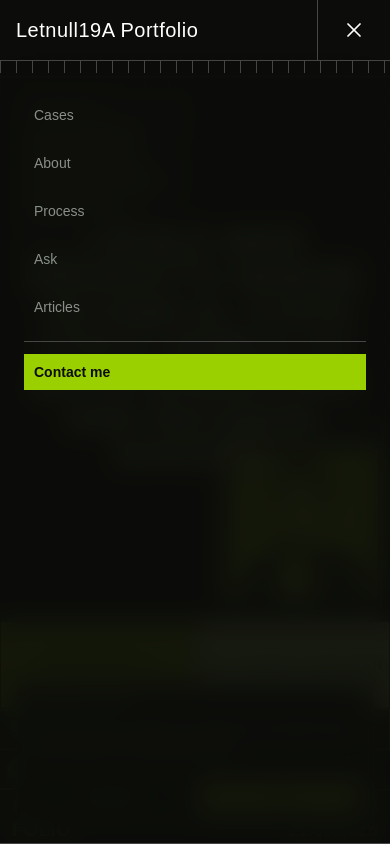
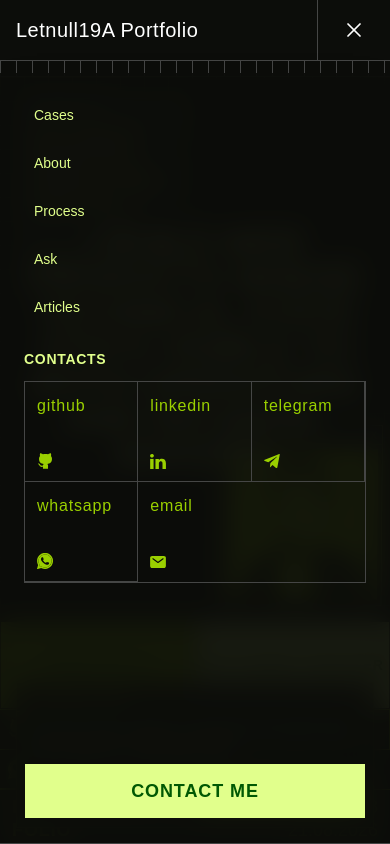
Before and after one commit to letnull19A/my-website, a Next.js app: page / in a window 390 px wide. Both pictures are taken after a click on the button 354 px from the left and 30 px from the top of the page. Shown: the top 844 px of the page. Built offline with nearby package versions, Linux system fonts and the light colour scheme; a web font is replaced by a local one.

Commit message:
fix(header): Правки от дизайнера, добавлены ссылки на соц сети немного другой layout

```diff
--- a/src/components/header/header.tsx
+++ b/src/components/header/header.tsx
@@ -2,6 +2,9 @@
 
 import React, { useEffect, useState, useRef, useId } from 'react';
 import { Menu, X } from 'lucide-react';
+import { buttonVariants } from '@/components/button';
+import { cn } from '@/lib/utils';
+import { socialLinks } from '@/config/social';
 
 export interface NavItem {
   id: string;
@@ -143,7 +146,7 @@ export const Header: React.FC<HeaderProps> = ({
   return (
     <header
       ref={headerRef}
-      className={`sticky z-[60] top-0 w-full bg-background text-foreground font-mono select-none ${className}`}
+      className={`sticky z-60 top-0 w-full bg-background text-foreground font-mono select-none ${className}`}
     >
       <div className="grid grid-cols-[1fr_auto] md:grid-cols-[1.2fr_2fr_1fr] items-stretch border-b border-border">
         <div
@@ -253,7 +256,7 @@ export const Header: React.FC<HeaderProps> = ({
         <nav
           id={mobileMenuId}
           aria-label="Mobile Navigation"
-          className="fixed top-[calc(57px+16px)] inset-x-0 bottom-0 z-[60] md:hidden border-b border-border bg-background/95 backdrop-blur-md px-6 py-6 flex flex-col gap-4 overflow-y-auto shadow-2xl animate-in fade-in slide-in-from-top-2 duration-150"
+          className="fixed top-18.25 inset-x-0 bottom-0 z-60 md:hidden border-b border-border bg-background/95 backdrop-blur-md px-6 py-6 flex flex-col gap-6 overflow-y-auto shadow-2xl animate-in fade-in slide-in-from-top-2 duration-150"
         >
           <ul className="flex flex-col gap-3 list-none m-0 p-0">
             {items.map((item) => (
@@ -265,7 +268,7 @@ export const Header: React.FC<HeaderProps> = ({
                   className={`block py-2 px-2.5 text-sm font-medium transition-colors ${
                     activeId === item.id
                       ? 'bg-lime text-background font-semibold'
-                      : 'text-muted-foreground hover:text-foreground'
+                      : 'text-lime-light hover:text-lime'
                   }`}
                 >
                   {item.label}
@@ -273,18 +276,50 @@ export const Header: React.FC<HeaderProps> = ({
               </li>
             ))}
           </ul>
-          <div className="pt-3 border-t border-border">
+
+          {/* CONTACTS */}
+          <div className="flex flex-col gap-3">
+            <h3 className="text-sm font-bold uppercase tracking-wider text-lime-light">
+              Contacts
+            </h3>
+            <div className="grid grid-cols-3 divide-x divide-y divide-border border border-border">
+              {socialLinks.map((item, idx) => (
+                <a
+                  key={idx}
+                  href={item.href}
+                  target="_blank"
+                  rel="noopener noreferrer"
+                  className={`group flex flex-col items-start justify-between p-3 min-h-25 hover:bg-lime/10 transition-colors ${
+                    item.id === 'email' ? 'col-span-2' : ''
+                  }`}
+                >
+                  <span className="text-base font-medium text-lime tracking-wider">
+                    {item.label}
+                  </span>
+                  <span
+                    style={{
+                      mask: `url(${item.iconSrc}) no-repeat center / contain`,
+                      WebkitMask: `url(${item.iconSrc}) no-repeat center / contain`,
+                    }}
+                    className="w-4 h-4 bg-lime transition-colors pointer-events-none mt-3"
+                    aria-hidden="true"
+                  />
+                </a>
+              ))}
+            </div>
+          </div>
+
+          {/* CONTACT ME */}
+          <div className="mt-auto">
             <a
               href={action.href}
               onClick={() => setIsMobileMenuOpen(false)}
-              aria-current={isActionActive ? 'true' : undefined}
-              className={`text-sm block py-2 px-2.5 font-medium transition-colors ${
-                isActionActive
-                  ? 'bg-lime text-background font-semibold'
-                  : 'text-foreground hover:text-lime'
-              }`}
+              className={cn(
+                buttonVariants({ variant: 'lime-light' }),
+                'w-full h-14 text-lg font-bold uppercase tracking-wider rounded-none'
+              )}
             >
-              {action.label}
+              CONTACT ME
             </a>
           </div>
         </nav>
```
